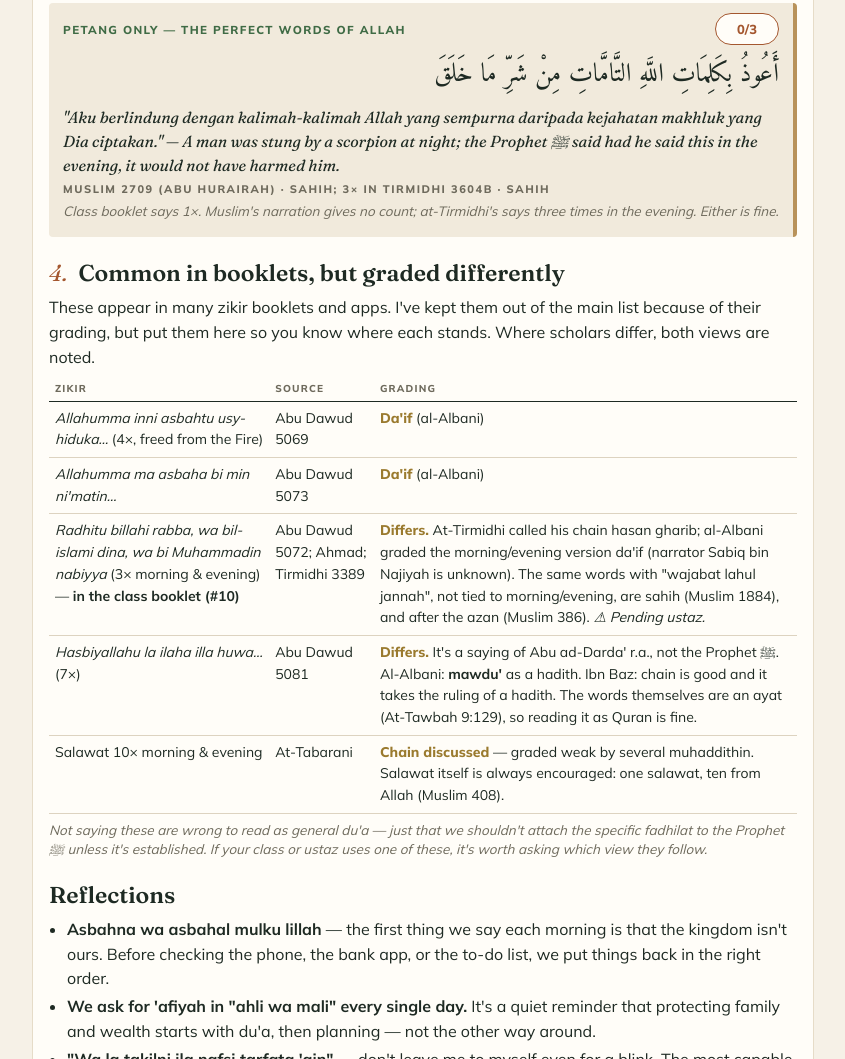
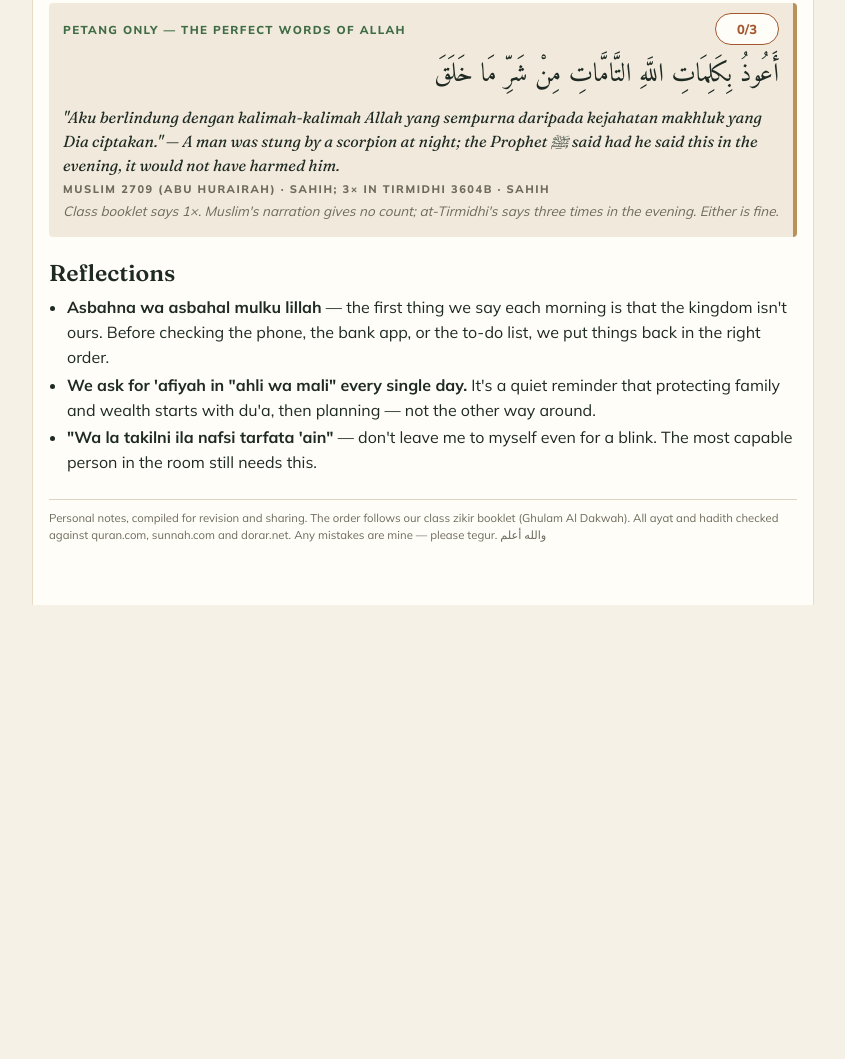
Before and after one commit to shakinakushairi-code/shakinakushairi-code.github.io, a plain HTML site: page ilm-notes/notes/zikir-pagi-petang/index.html in a window 1280 px wide. Shown: the part 5087-6146 px from the top of the page, without its empty margins (217-1062 px from the left). After the commit the page ends 5692 px from the top, so only its background shows below. Drawn offline with Linux system fonts and the light colour scheme.

Commit message:
Zikir page: remove graded-differently section
Co-Authored-By: Claude Opus 5.5 <noreply@anthropic.com>
Claude-Session: https://claude.ai/code/session_01KXaQf93dwSigUKpLjrdMfi

```diff
--- a/ilm-notes/notes/zikir-pagi-petang/index.html
+++ b/ilm-notes/notes/zikir-pagi-petang/index.html
@@ -261,18 +261,6 @@ body.e .sw .tm{display:none} body.e .sw .te{display:inline}
 
 <p class="done" hidden>✓ Alhamdulillah — all done. May Allah accept it.</p>
 
-<h2><span class="n">4.</span> Common in booklets, but graded differently</h2>
-<p>These appear in many zikir booklets and apps. I've kept them out of the main list because of their grading, but put them here so you know where each stands. Where scholars differ, both views are noted.</p>
-<table>
-  <tr><th>Zikir</th><th>Source</th><th>Grading</th></tr>
-  <tr><td><i>Allahumma inni asbahtu usy-hiduka…</i> (4×, freed from the Fire)</td><td>Abu Dawud 5069</td><td><span class="q">Da'if</span> (al-Albani)</td></tr>
-  <tr><td><i>Allahumma ma asbaha bi min ni'matin…</i></td><td>Abu Dawud 5073</td><td><span class="q">Da'if</span> (al-Albani)</td></tr>
-  <tr><td><i>Radhitu billahi rabba, wa bil-islami dina, wa bi Muhammadin nabiyya</i> (3× morning &amp; evening) — <b>in the class booklet (#10)</b></td><td>Abu Dawud 5072; Ahmad; Tirmidhi 3389</td><td><span class="q">Differs.</span> At-Tirmidhi called his chain hasan gharib; al-Albani graded the morning/evening version da'if (narrator Sabiq bin Najiyah is unknown). The same words with "wajabat lahul jannah", not tied to morning/evening, are sahih (Muslim 1884), and after the azan (Muslim 386). <i>⚠ Pending ustaz.</i></td></tr>
-  <tr><td><i>Hasbiyallahu la ilaha illa huwa…</i> (7×)</td><td>Abu Dawud 5081</td><td><span class="q">Differs.</span> It's a saying of Abu ad-Darda' r.a., not the Prophet ﷺ. Al-Albani: <b>mawdu'</b> as a hadith. Ibn Baz: chain is good and it takes the ruling of a hadith. The words themselves are an ayat (At-Tawbah 9:129), so reading it as Quran is fine.</td></tr>
-  <tr><td>Salawat 10× morning &amp; evening</td><td>At-Tabarani</td><td><span class="q">Chain discussed</span> — graded weak by several muhaddithin. Salawat itself is always encouraged: one salawat, ten from Allah (Muslim 408).</td></tr>
-</table>
-<p class="small">Not saying these are wrong to read as general du'a — just that we shouldn't attach the specific fadhilat to the Prophet ﷺ unless it's established. If your class or ustaz uses one of these, it's worth asking which view they follow.</p>
-
 <h2>Reflections</h2>
 <ul>
   <li><b>Asbahna wa asbahal mulku lillah</b> — the first thing we say each morning is that the kingdom isn't ours. Before checking the phone, the bank app, or the to-do list, we put things back in the right order.</li>
```
Also changed, not shown: 1 other file.
